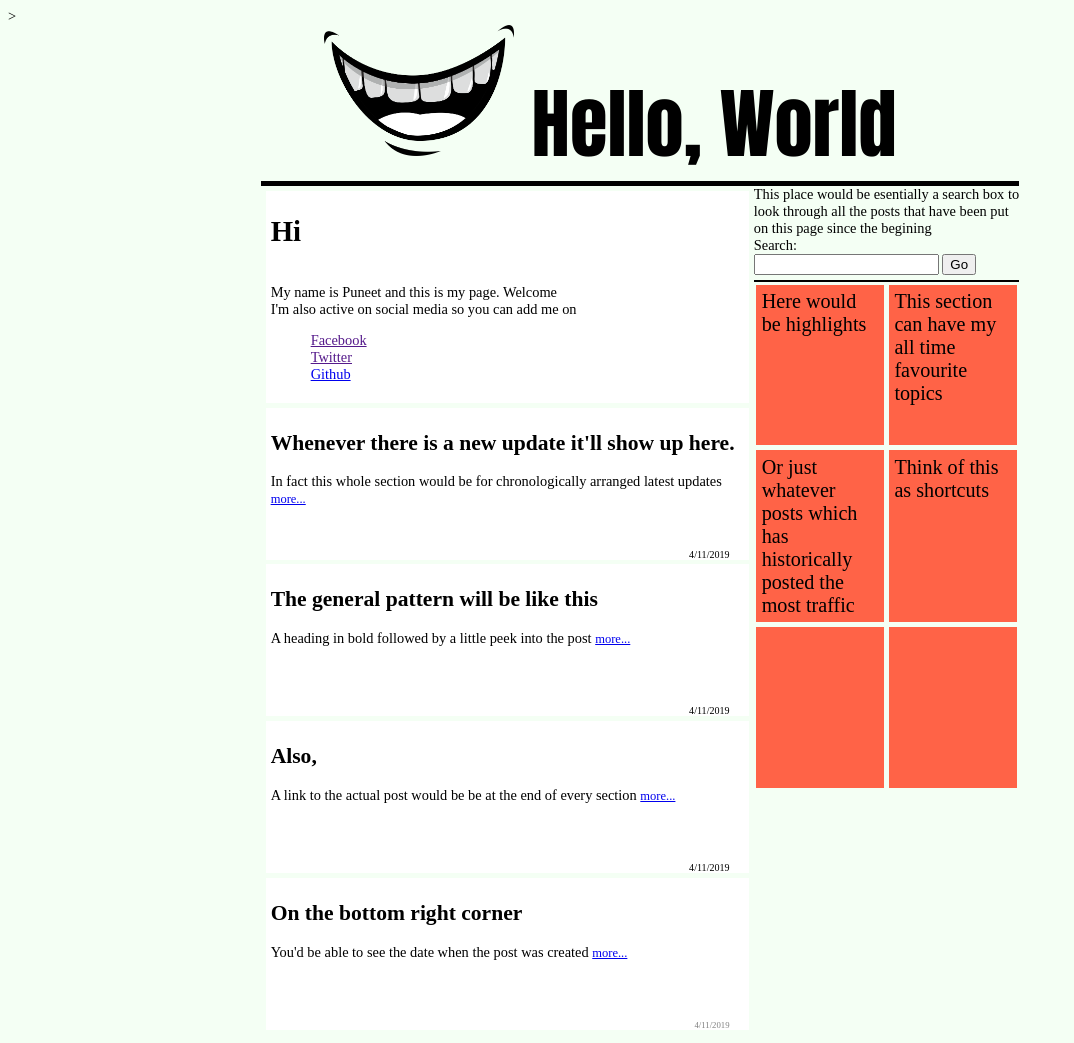
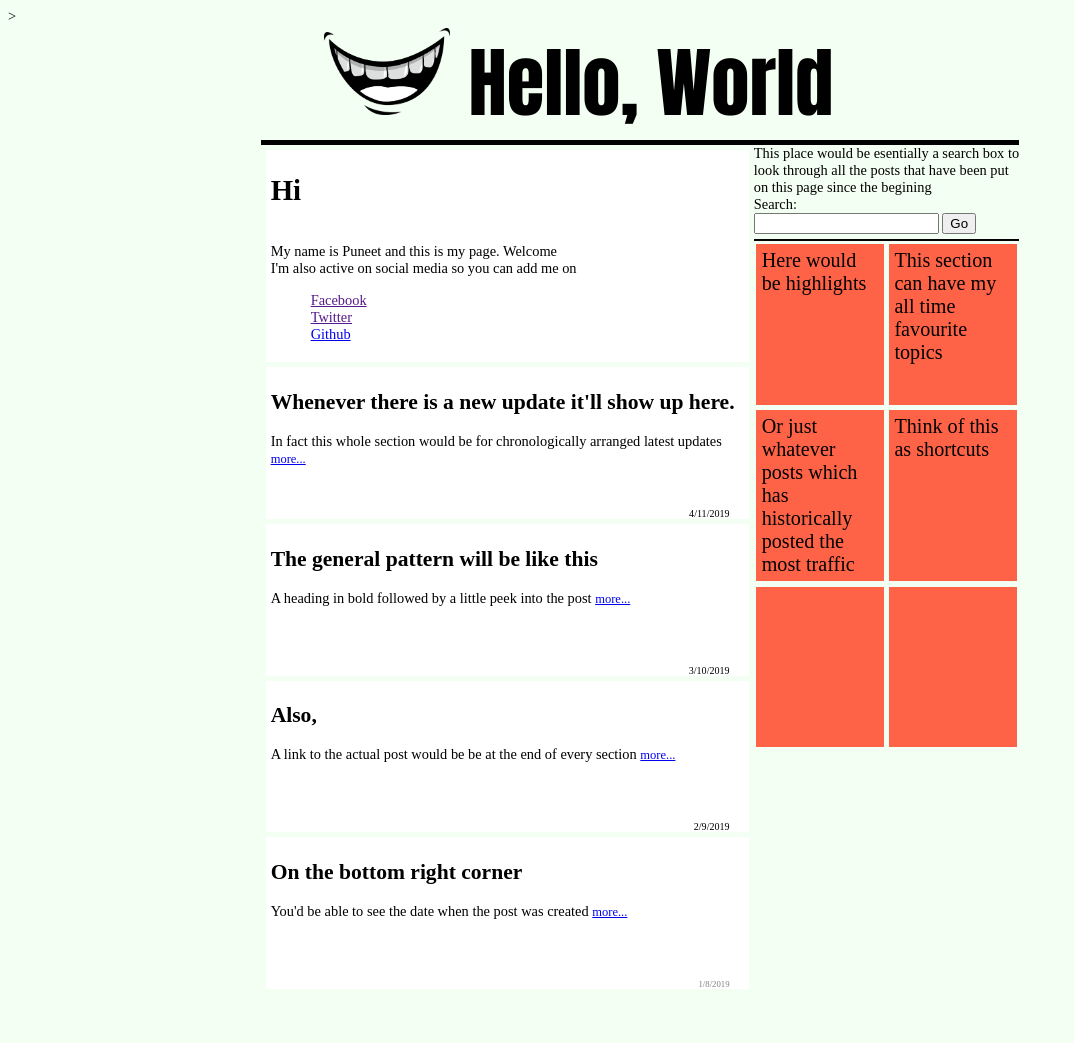
Before and after one commit to puneetkgit/Assignment1, a plain HTML site: page index.html in a window 1280 px wide. Shown: the whole page, without its empty margins (0-1074 px from the left). After the commit the page ends 1002 px from the top, so only its background shows below. Drawn offline with Linux system fonts and the light colour scheme.

Commit message:
Final Commit

```diff
--- a/index.html
+++ b/index.html
@@ -7,7 +7,7 @@
     <link rel="stylesheet" type="text/css" href="mystyle.css">
     <title>Proj1</title>
 </head>>
-    <div class="title"><img src="smile-clipart-illustration-5-transparent.png" width="30%" > Hello, World </div>
+    <div class="title"><img src="smile-clipart-illustration-5-transparent.png" width="20%" height="20%" > Hello, World </div>
 
 <div class="main">
     <div class="left">
@@ -29,16 +29,16 @@
     </div>
         <div class="left-block"><h2>The general pattern will be like this</h2>A heading in bold followed by a little peek into the post <span class="more" ><a href=#>more...</a></span>
 
-            <div class="date">4/11/2019</div>
+            <div class="date">3/10/2019</div>
 
         </div>
 
         <div class="left-block"><h2>Also,</h2>A link to the actual post would be be at the end of every section <span class="more" ><a href=#>more...</a></span>
-            <div class="date">4/11/2019</div>
+            <div class="date">2/9/2019</div>
 
         </div>
             <div class="left-block"><h2>On the bottom right corner</h2>You'd be able to see the date when the post was created <span class="more" ><a href=#>more...</a>
-                <div class="date">4/11/2019</div>
+                <div class="date">1/8/2019</div>
 
             </div>
 
--- a/mystyle.css
+++ b/mystyle.css
@@ -2,6 +2,7 @@ body{
     min-width:750px;
     font-size: 90%;
     background-color:#f4fff4;
+    height: fit-content;
 
 
 }
```
